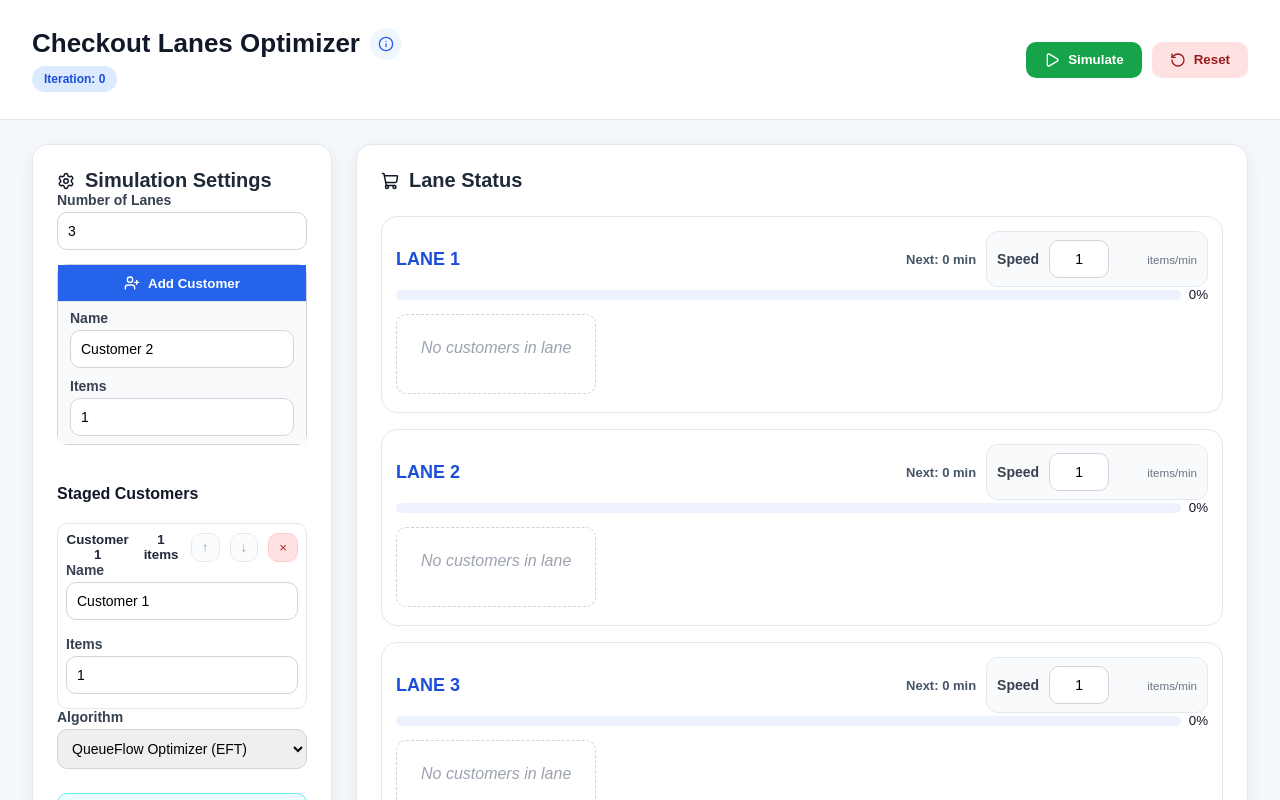
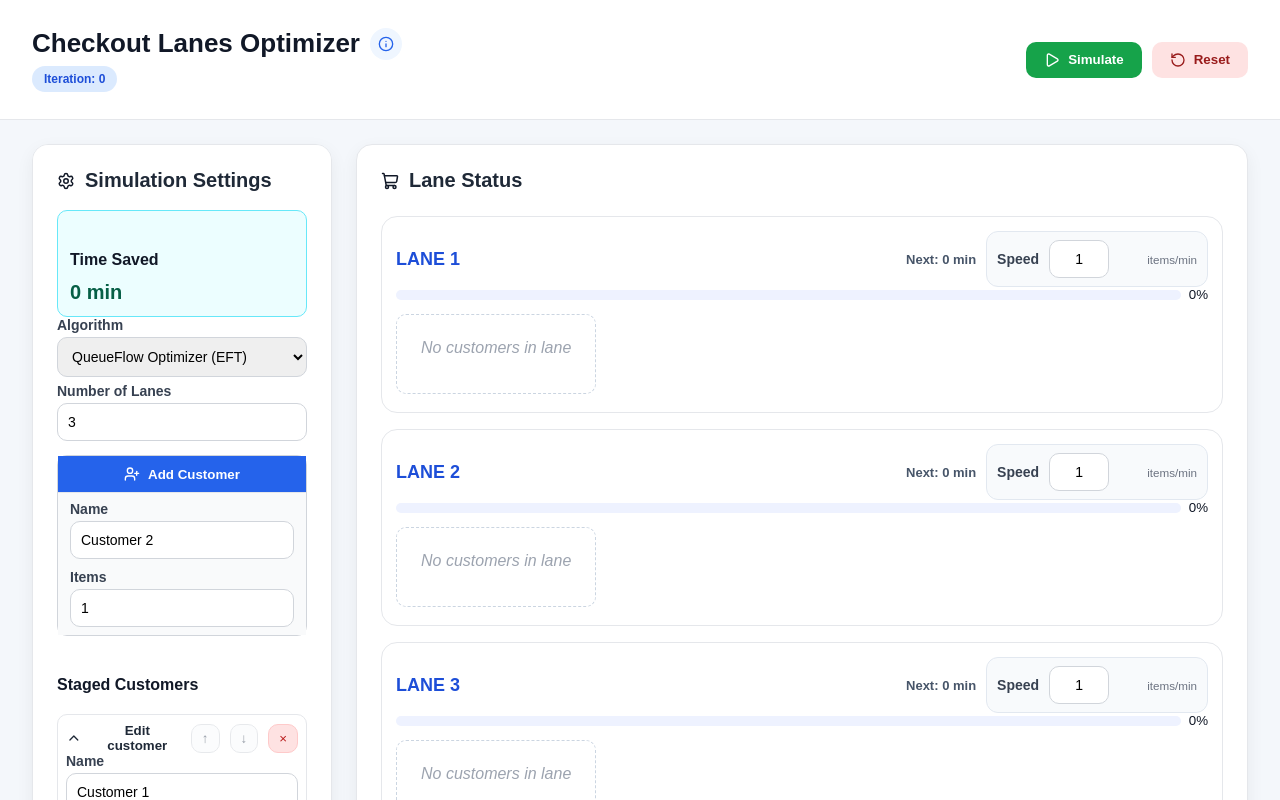
Before and after one commit to cjtarre/142-final-project, a React (Vite) app: page / in a window 1280 px wide. Both pictures are taken after a click on the button "Add Customer". Shown: the top 800 px of the page. Built offline with nearby package versions, Linux system fonts and the light colour scheme.

Commit message:
ui/ux: reordering elements in control panel

```diff
--- a/src/components/controlPanel.jsx
+++ b/src/components/controlPanel.jsx
@@ -1,4 +1,4 @@
-import { Settings, UserPlus, Users } from "lucide-react";
+import { Settings, UserPlus, Users, ChevronDown, ChevronUp } from "lucide-react";
 
 function ControlPanel({
   numberOfLanes,
@@ -26,7 +26,20 @@ function ControlPanel({
         <h2>Simulation Settings</h2>
       </div>
 
+      <div className="time-saved-box">
+        <h3>Time Saved</h3>
+        <p className="time-saved-value">{timeSaved} min</p>
+      </div>
+
       <div className="form-group">
+        <label>Algorithm</label>
+        <select value={algorithm} onChange={(e) => setAlgorithm(e.target.value)}>
+          <option value="shortest">Shortest Line</option>
+          <option value="eft">QueueFlow Optimizer (EFT)</option>
+        </select>
+      </div>
+
+      <div className="form-group inline">
         <label>Number of Lanes</label>
         <input
           type="number"
@@ -85,11 +98,21 @@ function ControlPanel({
               <div className="pending-card-header">
                 <button
                   type="button"
-                  className="pending-toggle"
+                  className={`pending-toggle ${customer.minimized ? "collapsed" : "expanded"}`}
                   onClick={() => onSelectPendingCustomer(customer.tempId)}
                 >
-                  <span>{customer.name}</span>
-                  <span>{customer.items} items</span>
+                  {customer.minimized ? (
+                    <>
+                      <ChevronDown size={16} className="toggle-icon" />
+                      <span className="customer-name">{customer.name}</span>
+                      <span className="customer-items-count">{customer.items}</span>
+                    </>
+                  ) : (
+                    <>
+                      <ChevronUp size={16} className="toggle-icon" />
+                      <span className="toggle-label">Edit customer</span>
+                    </>
+                  )}
                 </button>
                 <div className="pending-card-actions">
                   <button
@@ -97,6 +120,7 @@ function ControlPanel({
                     className="pending-action-btn"
                     onClick={() => onMovePendingCustomer(customer.tempId, "up")}
                     disabled={index === 0}
+                    title="Move up"
                   >
                     ↑
                   </button>
@@ -105,6 +129,7 @@ function ControlPanel({
                     className="pending-action-btn"
                     onClick={() => onMovePendingCustomer(customer.tempId, "down")}
                     disabled={index === pendingCustomers.length - 1}
+                    title="Move down"
                   >
                     ↓
                   </button>
@@ -112,6 +137,7 @@ function ControlPanel({
                     type="button"
                     className="pending-action-btn remove-btn"
                     onClick={() => onRemovePendingCustomer(customer.tempId)}
+                    title="Remove"
                   >
                     ×
                   </button>
@@ -144,19 +170,6 @@ function ControlPanel({
         )}
       </div>
 
-      <div className="form-group">
-        <label>Algorithm</label>
-        <select value={algorithm} onChange={(e) => setAlgorithm(e.target.value)}>
-          <option value="shortest">Shortest Line</option>
-          <option value="eft">QueueFlow Optimizer (EFT)</option>
-        </select>
-      </div>
-
-      <div className="time-saved-box">
-        <h3>Time Saved</h3>
-        <p className="time-saved-value">{timeSaved} min</p>
-      </div>
-
       <div className="members-box">
         <div className="members-title">
           <Users size={14} />
```
